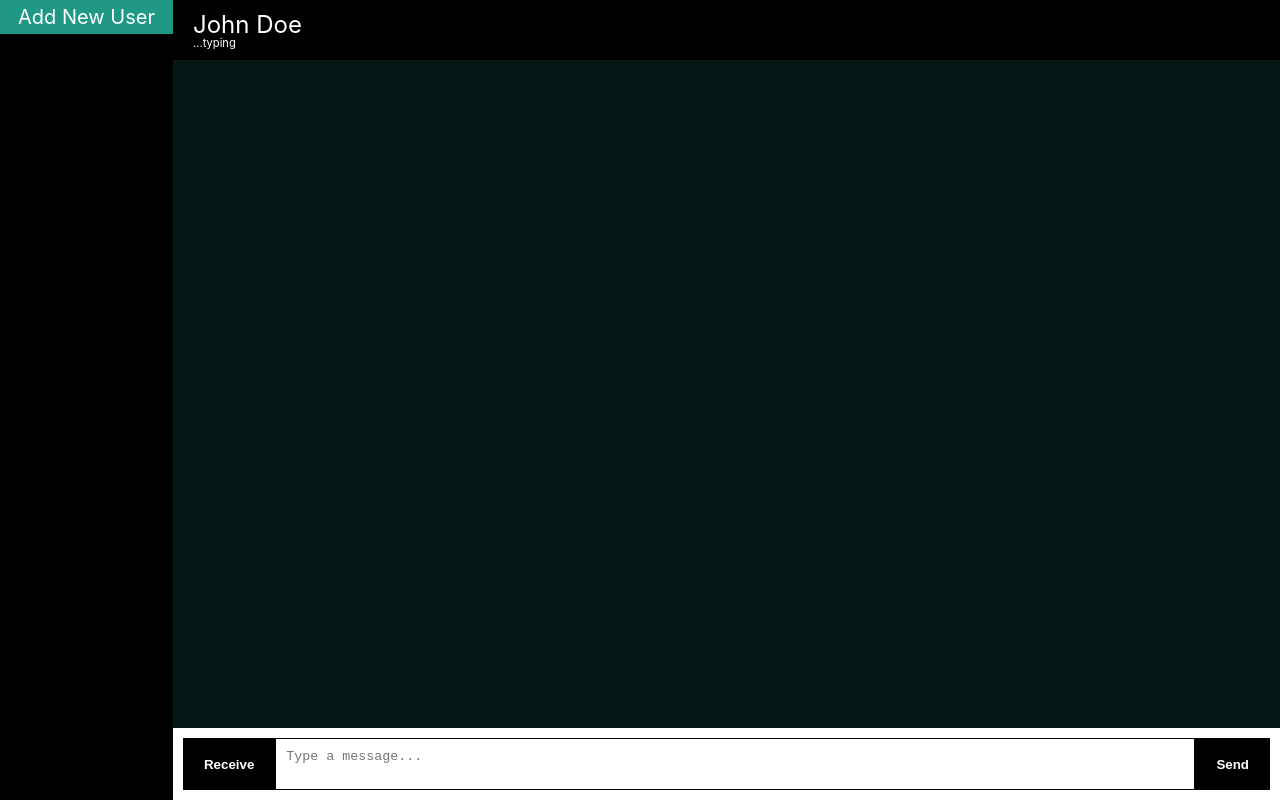
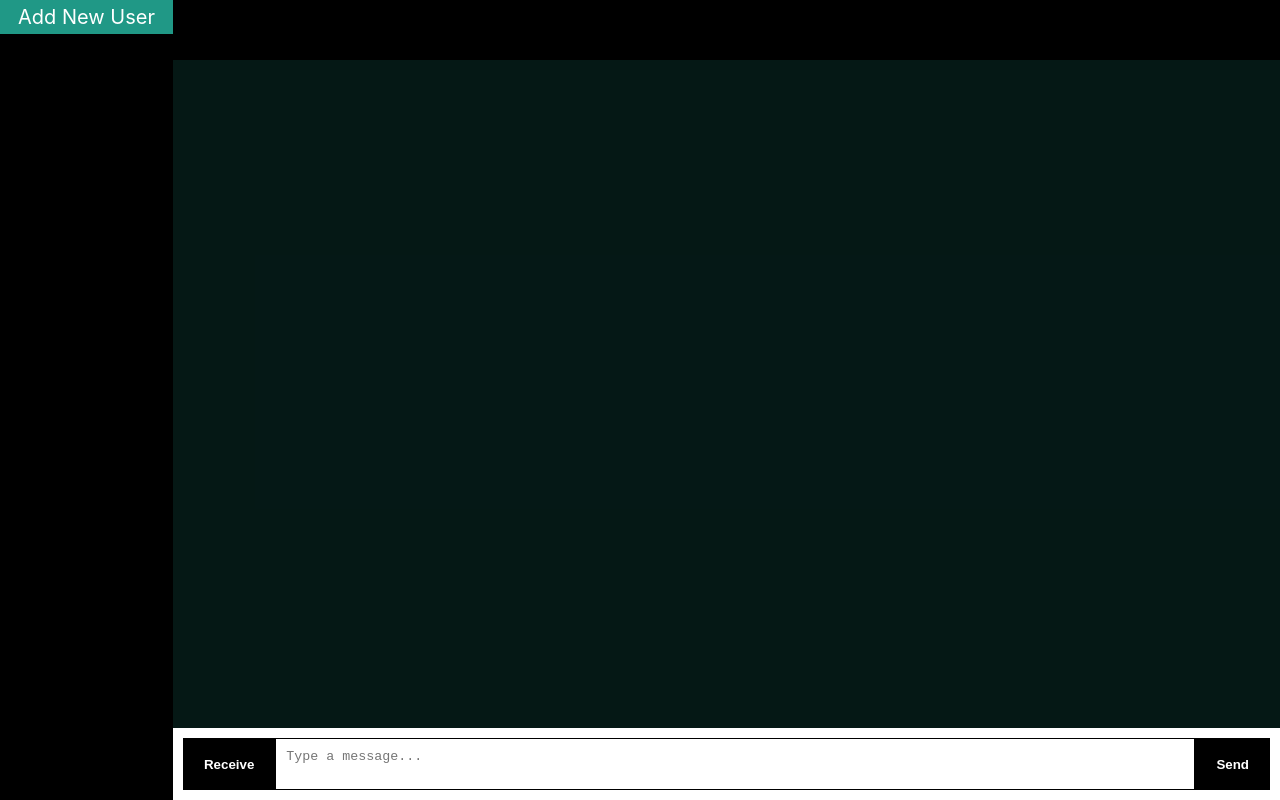
Before and after one commit to onfranciis/chatvoid, a React app: page / in a window 1280 px wide. Built offline with nearby package versions, Linux system fonts and the light colour scheme; the HTML template or start-up script is replaced by a standard one.

Commit message:
feat: bind Header to store

```diff
--- a/src/components/mainChat/Header.tsx
+++ b/src/components/mainChat/Header.tsx
@@ -1,8 +1,22 @@
+import { useSelector } from "react-redux";
+import store from "../../redux/store";
+const { getState } = store;
+
 const Header = () => {
+  const selectedMessageIndex = useSelector(
+    (state: ReturnType<typeof getState>) => state.util.selectedMessage
+  );
+
+  const selectedMessage = useSelector((state: ReturnType<typeof getState>) =>
+    selectedMessageIndex !== null
+      ? state?.users.users[selectedMessageIndex]
+      : null
+  );
+
   return (
     <div className="Header">
-      <p className="Name">John Doe</p>
-      <p className="Status">...typing</p>
+      <p className="Name">{selectedMessage?.username}</p>
+      <p className="Status">{selectedMessage?.typing}</p>
     </div>
   );
 };
```
